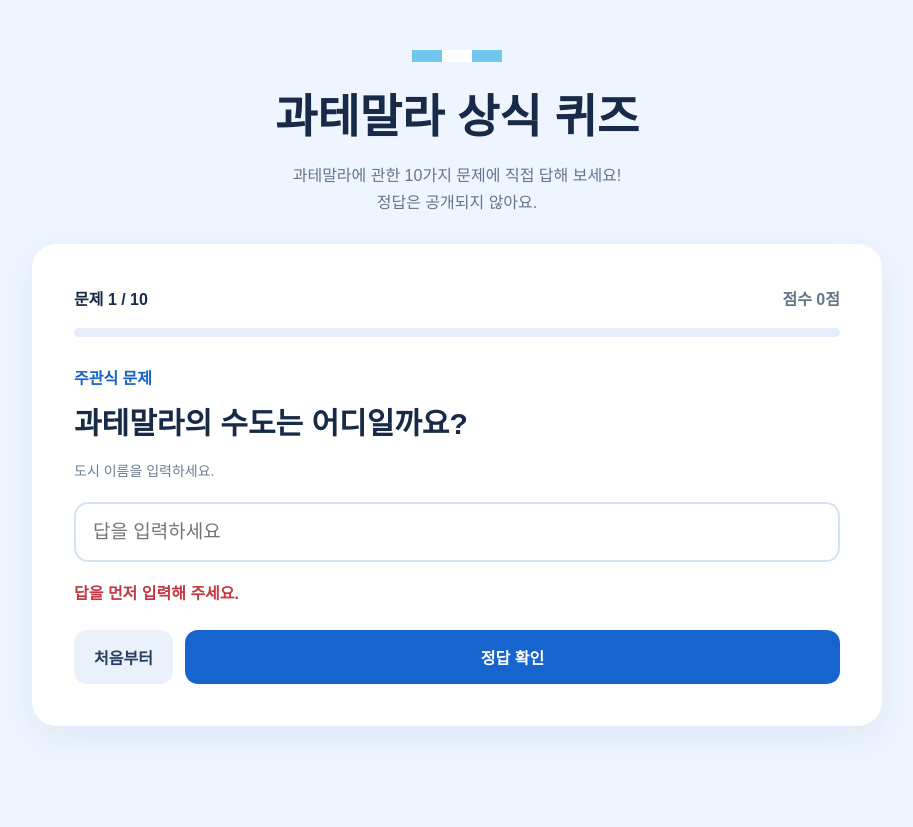
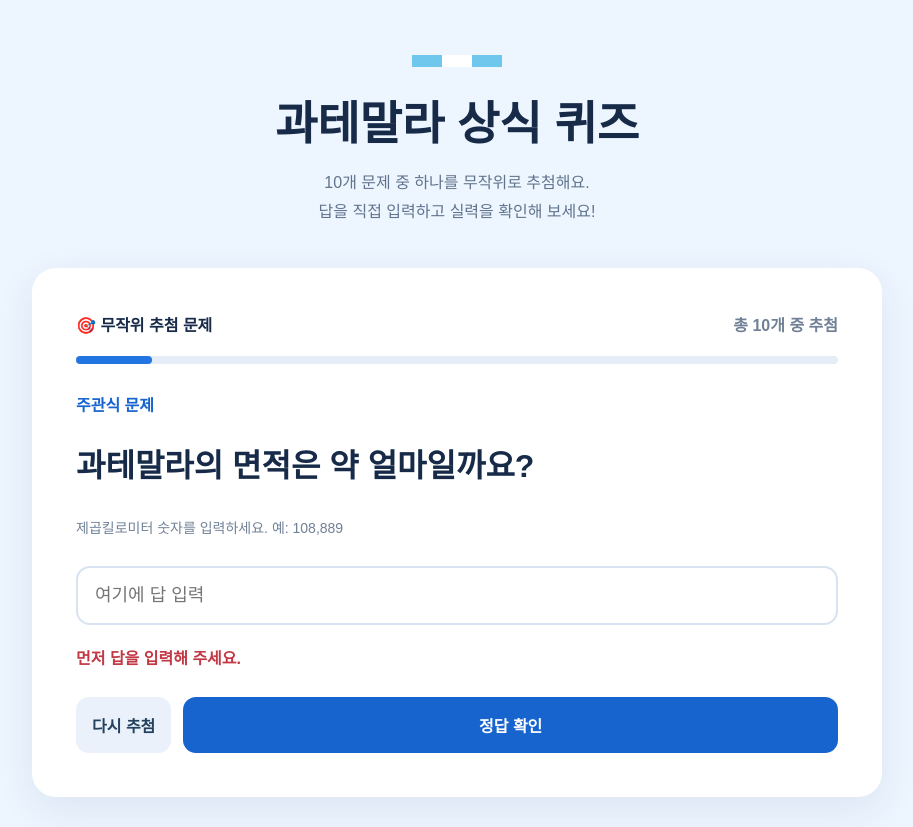
Before and after one commit to namhayejun/quiz, a plain HTML site: page index.html in a window 1280 px wide. Both pictures are taken after a click on the button "정답 확인". Shown: the whole page, without its empty margins (183-1096 px from the left). Before the commit the page ends 800 px from the top, so only its background shows below. Drawn offline with Linux system fonts and the light colour scheme.

Commit message:
Update index.html

```diff
--- a/index.html
+++ b/index.html
@@ -1,3 +1,4 @@
+
 <!DOCTYPE html>
 <html lang="ko">
 <head>
@@ -6,44 +7,41 @@
 <title>과테말라 상식 퀴즈</title>
 <style>
 *{box-sizing:border-box}
-:root{font-family:"Malgun Gothic","Noto Sans KR",sans-serif}
-body{margin:0;background:#eef5ff;color:#172b49}
-.app{min-height:100vh;width:100%;padding:30px 18px}
+body{margin:0;font-family:Arial,"Malgun Gothic",sans-serif;
+background:#edf5ff;color:#172b49}
+.app{min-height:100vh;padding:30px 16px}
 main{max-width:850px;margin:auto}
-header{text-align:center;margin:20px 0 28px}
-.flag{display:flex;width:90px;height:12px;margin:0 auto 18px}
+header{text-align:center;padding:25px 0}
+.flag{display:flex;width:90px;height:12px;margin:0 auto 20px}
 .flag span{flex:1;background:#70c7ed}
 .flag span:nth-child(2){background:white}
 h1{font-size:clamp(30px,5vw,46px);margin:0}
-.subtitle{color:#63758c;line-height:1.7}
-.card{background:white;border-radius:24px;padding:clamp(22px,5vw,42px);
-box-shadow:0 12px 40px #193b6314}
-.top{display:flex;justify-content:space-between;gap:10px;margin-bottom:18px}
-.muted{color:#65758a}
-.track{height:9px;background:#e5edf8;border-radius:20px;overflow:hidden}
-.fill{height:100%;width:0;background:#2375e1;transition:.2s}
-.tag{margin-top:28px;color:#1764c8;font-weight:bold}
-h2{font-size:clamp(22px,4vw,30px);line-height:1.5;margin:12px 0}
-.hint{color:#6c7c90;font-size:14px;margin-bottom:22px}
-input{width:100%;padding:17px;font-size:19px;border:2px solid #d7e2f1;
-border-radius:14px;outline:none;background:white;color:#172b49}
+.sub{color:#61748d;line-height:1.8}
+.card{background:white;border-radius:24px;padding:clamp(22px,5vw,44px);
+box-shadow:0 12px 40px #193b6315}
+.top{display:flex;justify-content:space-between;gap:10px}
+.muted{color:#718096}
+.track{height:8px;background:#e5edf8;border-radius:20px;margin:20px 0}
+.fill{height:100%;width:0;background:#2375e1;border-radius:20px}
+.tag{color:#1764ce;font-weight:bold;margin-top:28px}
+h2{font-size:clamp(23px,4vw,32px);line-height:1.5}
+.hint{color:#718096;font-size:14px;line-height:1.7}
+input{width:100%;padding:17px;border:2px solid #d8e3f1;
+border-radius:14px;font-size:18px;margin-top:12px;outline:none}
 input:focus{border-color:#2375e1}
-.buttons{display:flex;gap:12px;margin-top:22px}
-button{border:0;border-radius:13px;padding:15px 20px;font-size:16px;
-font-weight:bold;cursor:pointer}
+.buttons{display:flex;gap:12px;margin-top:24px}
+button{border:0;border-radius:13px;padding:16px;
+font-size:16px;font-weight:bold;cursor:pointer}
 .primary{background:#1764ce;color:white;flex:1}
-.secondary{background:#eaf1fb;color:#25415f}
-button:disabled{opacity:.45;cursor:not-allowed}
-.feedback{min-height:28px;margin-top:18px;font-weight:bold}
+.secondary{background:#eaf1fb;color:#24415f}
+button:disabled{opacity:.5}
+.feedback{margin-top:20px;font-weight:bold;line-height:1.7}
 .good{color:#16804b}.bad{color:#c23845}
 .result{text-align:center;display:none}
-.result h2{font-size:32px}
-.big{font-size:48px;font-weight:900;color:#1764ce;margin:20px}
+.big{font-size:48px;font-weight:900;color:#1764ce;margin:24px}
 @media(max-width:480px){
-.app{padding:15px 10px}
-.card{border-radius:18px}
+.app{padding:12px}.card{border-radius:18px}
 .buttons{flex-direction:column-reverse}
-button{width:100%}
 }
 </style>
 </head>
@@ -53,255 +51,157 @@ button{width:100%}
 <header>
 <div class="flag"><span></span><span></span><span></span></div>
 <h1>과테말라 상식 퀴즈</h1>
-  <p class="subtitle">과테말라에 관한 10가지 문제에 직접 답해 보세요!<br>
-  정답은 공개되지 않아요.</p>
+<p class="sub">10개 문제 중 하나를 무작위로 추첨해요.<br>
+답을 직접 입력하고 실력을 확인해 보세요!</p>
 </header>
 
 <section class="card">
 <div id="quiz">
 <div class="top">
-      <strong id="counter">문제 1 / 10</strong>
-      <strong id="score" class="muted">점수 0점</strong>
+<strong>🎯 무작위 추첨 문제</strong>
+<strong class="muted" id="number"></strong>
 </div>
 <div class="track"><div class="fill" id="fill"></div></div>
-
-    <div class="tag" id="tag">주관식 문제</div>
+<div class="tag">주관식 문제</div>
 <h2 id="question"></h2>
-    <p class="hint" id="hint"></p>
-
-    <input id="answer" type="text" autocomplete="off"
-      placeholder="답을 입력하세요">
-
+<p class="hint" id="hint">정답을 직접 입력하세요.</p>
+<input id="answer" placeholder="여기에 답 입력" autocomplete="off">
 <div class="feedback" id="feedback" aria-live="polite"></div>
-
 <div class="buttons">
-      <button class="secondary" id="restart">처음부터</button>
+<button class="secondary" id="again">다시 추첨</button>
 <button class="primary" id="check">정답 확인</button>
-      <button class="primary" id="next" hidden>다음 문제 →</button>
 </div>
 </div>
 
 <div class="result" id="result">
-    <h2 id="resultTitle">퀴즈 완료!</h2>
-    <div class="big" id="finalScore"></div>
-    <p class="muted" id="resultText"></p>
-    <button class="primary" id="again">다시 도전하기</button>
+<h2 id="resultTitle">추첨 결과</h2>
+<div class="big" id="resultScore"></div>
+<p id="resultText"></p>
+<button class="primary" id="retry">다시 추첨하기 🎲</button>
 </div>
 </section>
 </main>
 </div>
 
 <script>
-const questions = [
+const questions=[
+{
+q:"과테말라의 인구는 약 몇 명일까요?",
+hint:"예: 1700만명",
+answers:["약1700만명","1700만명","1천700만명","약1천700만명","17000000"]
+},
+{
+q:"과테말라에서 '안녕하세요'는 무엇일까요?",
+hint:"스페인어 인사말을 입력하세요.",
+answers:["hola","올라"]
+},
+{
+q:"자이언트 연 축제는 보통 몇 월에 열릴까요?",
+hint:"월을 숫자로 입력하세요. 예: 11",
+answers:["11","11월","11월달"]
+},
+{
+q:"Canicas는 어떤 놀이일까요?",
+hint:"놀이 이름을 입력하세요.",
+answers:["구슬치기","구슬","구슬놀이"]
+},
+{
+q:"과테말라의 유명한 호수는 무엇일까요?",
+hint:"호수 이름을 입력하세요.",
+answers:["아티틀란호수","아티틀란","atitlan","lakeatitlan"]
+},
+{
+q:"자료에 나온 과테말라 음식 3가지는 무엇일까요?",
+hint:"따말, 페피안, 까끼익을 모두 입력하세요. 순서는 상관없어요.",
+answers:["따말페피안까끼익","따말까끼익페피안",
+"페피안따말까끼익","페피안까끼익따말",
+"까끼익따말페피안","까끼익페피안따말"]
+},
+{
+q:"과테말라의 면적은 약 얼마일까요?",
+hint:"제곱킬로미터 숫자를 입력하세요. 예: 108,889",
+answers:["108889","108,889"]
+},
 {
 q:"과테말라의 수도는 어디일까요?",
 hint:"도시 이름을 입력하세요.",
-    a:["과테말라시티","과테말라 시티","guatemala city"]
+answers:["과테말라시티","guatemalacity","과테말라시","과테말라시티시"]
 },
 {
-    q:"과테말라의 공식 화폐 단위는 무엇일까요?",
-    hint:"화폐 이름을 입력하세요.",
-    a:["케찰","quetzal","quetzales"]
+q:"과테말라의 대표 종교는 무엇일까요?",
+hint:"종교 이름을 입력하세요.",
+answers:["기독교","가톨릭과개신교","가톨릭개신교",
+"기독교가톨릭개신교","가톨릭","개신교"]
 },
 {
-    q:"과테말라에서 사용하는 주요 공용어는 무엇일까요?",
-    hint:"언어 이름을 입력하세요.",
-    a:["스페인어","스페인말","spanish","español"]
-  },
-  {
-    q:"과테말라의 면적은 약 몇 제곱킬로미터일까요?",
-    hint:"숫자만 입력해도 돼요. 예: 108,889",
-    a:["108889"],
-    number:true
-  },
-  {
-    q:"과테말라는 어느 대륙에 있을까요?",
-    hint:"대륙 이름을 입력하세요.",
-    a:["북아메리카","북아메리카 대륙","북미","north america"]
-  },
-  {
-    q:"과테말라의 인구는 약 몇 명일까요?",
-    hint:"대략적인 인구를 숫자로 입력하세요.",
-    a:["17000000","17,000,000","약 1700만명","1700만명","1700만 명"],
-    number:true
-  },
-  {
-    q:"과테말라의 유명한 호수 중 하나는 무엇일까요?",
-    hint:"호수 이름을 입력하세요.",
-    a:["아티틀란 호수","아티틀란","lake atitlan","atitlan"]
-  },
-  {
-    q:"과테말라의 대표적인 음식 중 하나인 향신료를 넣은 스튜 요리는 무엇일까요?",
-    hint:"과테말라 전통 음식 이름을 입력하세요.",
-    a:["페피안","pepián","pepian"]
-  },
-  {
-    q:"과테말라의 국기에 주로 보이는 세 가지 색은 무엇일까요?",
-    hint:"세 가지 색을 입력하세요.",
-    a:["하늘색 흰색","하늘색 흰색 하늘색","파랑 흰색 파랑",
-       "하늘색 흰색 하늘색","청색 백색 청색","blue white blue"]
-  },
-  {
-    q:"과테말라의 독립기념일은 몇 월 며칠일까요?",
-    hint:"월과 일을 숫자로 입력하세요. 예: 9월 15일",
-    a:["9월15일","9월 15일","0915","915","september 15"]
+q:"과테말라의 화폐는 무엇일까요?",
+hint:"화폐 이름을 입력하세요.",
+answers:["케찰","quetzal","quetzales"]
 }
 ];
 
-let index=0;
-let score=0;
-let locked=false;
+let current=null;
+let finished=false;
 
 const $=id=>document.getElementById(id);
-
 function normalize(s){
-  return s.toLowerCase()
-    .replace(/[\s,，.·\-_'’]/g,"")
-    .replace(/[()]/g,"")
-    .trim();
+return s.toLowerCase().replace(/[\s,，.·\-_'’()]/g,"");
 }
 
-// 글자 편집 거리 계산: 오타가 최대 2글자까지 허용돼요.
-function distance(a,b){
-  const dp=Array.from({length:a.length+1},()=>[]);
-  for(let i=0;i<=a.length;i++)dp[i][0]=i;
-  for(let j=0;j<=b.length;j++)dp[0][j]=j;
-
-  for(let i=1;i<=a.length;i++){
-    for(let j=1;j<=b.length;j++){
-      dp[i][j]=Math.min(
-        dp[i-1][j]+1,
-        dp[i][j-1]+1,
-        dp[i-1][j-1]+(a[i-1]===b[j-1]?0:1)
-      );
-    }
-  }
-  return dp[a.length][b.length];
-}
-
-function formatNumber(value){
-  const digits=value.replace(/\D/g,"");
-  return digits ? Number(digits).toLocaleString("en-US") : "";
-}
-
-$("answer").addEventListener("input",()=>{
-  const q=questions[index];
-  if(q.number && index===3){
-    const input=$("answer");
-    const start=input.selectionStart;
-    const before=input.value;
-    input.value=formatNumber(before);
-    const diff=input.value.length-before.length;
-    input.setSelectionRange(start+diff,start+diff);
-  }
-});
-
-function render(){
-  locked=false;
-  const q=questions[index];
-
-  $("counter").textContent=`문제 ${index+1} / ${questions.length}`;
-  $("score").textContent=`점수 ${score}점`;
-  $("fill").style.width=`${index/questions.length*100}%`;
-  $("tag").textContent=q.number && index===3 ? "숫자 입력 문제":"주관식 문제";
-  $("question").textContent=q.q;
-  $("hint").textContent=q.hint;
+function draw(){
+current=Math.floor(Math.random()*questions.length);
+finished=false;
+$("quiz").style.display="block";
+$("result").style.display="none";
+$("number").textContent="총 10개 중 추첨";
+$("fill").style.width="10%";
+$("question").textContent=questions[current].q;
+$("hint").textContent=questions[current].hint;
 $("answer").value="";
 $("answer").disabled=false;
-  $("answer").focus();
 $("feedback").textContent="";
 $("feedback").className="feedback";
-  $("check").hidden=false;
 $("check").disabled=false;
-  $("next").hidden=true;
-  $("quiz").style.display="block";
-  $("result").style.display="none";
-}
-
-function isCorrect(input,q){
-  const typed=normalize(input);
-  if(!typed)return false;
-
-  const answers=q.a.map(normalize);
-  if(answers.includes(typed))return true;
-
-  // 면적은 숫자 입력이므로 숫자 자체가 일치해야 해요.
-  if(q.number)return false;
-
-  // 짧은 답은 오타 허용을 적용하면 오판 가능성이 커서
-  // 두 글자 이하 답변은 정확히 일치할 때만 정답으로 처리해요.
-  return answers.some(answer=>
-    Math.min(typed.length,answer.length)>2 &&
-    distance(typed,answer)<=2
-  );
+$("answer").focus();
 }
 
 function checkAnswer(){
-  if(locked)return;
-  const q=questions[index];
-  const input=$("answer").value.trim();
-  if(!input){
-    $("feedback").textContent="답을 먼저 입력해 주세요.";
+if(finished)return;
+const value=normalize($("answer").value);
+if(!value){
+$("feedback").textContent="먼저 답을 입력해 주세요.";
 $("feedback").className="feedback bad";
 return;
 }
 
-  locked=true;
-  const correct=isCorrect(input,q);
-  if(correct)score++;
+finished=true;
+const q=questions[current];
+const correct=q.answers.some(a=>normalize(a)===value);
 
 $("answer").disabled=true;
-  $("score").textContent=`점수 ${score}점`;
-  $("fill").style.width=`${(index+1)/questions.length*100}%`;
-
+$("check").disabled=true;
+$("fill").style.width="100%";
 $("feedback").textContent=correct
-    ?"정답이에요! 🎉"
-    :"아쉬워요! 다음 문제에 도전해 보세요.";
+?"정답이에요! 🎉 잘했어요!"
+:"아쉬워요! 다음에 다시 도전해 보세요.";
 $("feedback").className="feedback "+(correct?"good":"bad");
 
-  $("check").hidden=true;
-  $("next").hidden=false;
-  $("next").textContent=index===questions.length-1
-    ?"결과 보기 →":"다음 문제 →";
-}
-
-function showResult(){
+setTimeout(()=>{
 $("quiz").style.display="none";
 $("result").style.display="block";
-  $("finalScore").textContent=`${score} / ${questions.length}`;
-  $("resultTitle").textContent=score===10
-    ?"완벽해요! 🏆"
-    :score>=7?"정말 잘했어요! 🎉"
-    :score>=4?"잘했어요! 🌟":"다시 도전해 봐요! 🌱";
-  $("resultText").textContent=
-    `${questions.length}문제 중 ${score}문제를 맞혔어요. 다시 도전해 보세요!`;
-}
-
-function restart(){
-  index=0;
-  score=0;
-  render();
+$("resultTitle").textContent=correct?"정답입니다! 🎉":"이번에는 아쉽네요!";
+$("resultScore").textContent=correct?"정답":"다시 도전!";
+$("resultText").textContent="정답은 공개하지 않아요. 새 문제를 추첨해 보세요!";
+},900);
 }
 
 $("check").addEventListener("click",checkAnswer);
 $("answer").addEventListener("keydown",e=>{
-  if(e.key==="Enter"){
-    if(!$("check").hidden)checkAnswer();
-    else if(!$("next").hidden)$("next").click();
-  }
+if(e.key==="Enter")checkAnswer();
 });
-$("next").addEventListener("click",()=>{
-  if(index<questions.length-1){
-    index++;
-    render();
-  }else{
-    showResult();
-  }
-});
-$("restart").addEventListener("click",restart);
-$("again").addEventListener("click",restart);
-
-render();
+$("again").addEventListener("click",draw);
+$("retry").addEventListener("click",draw);
+draw();
 </script>
 </body>
 </html>
```
Lines whose indentation alone changed are shown as unchanged.
